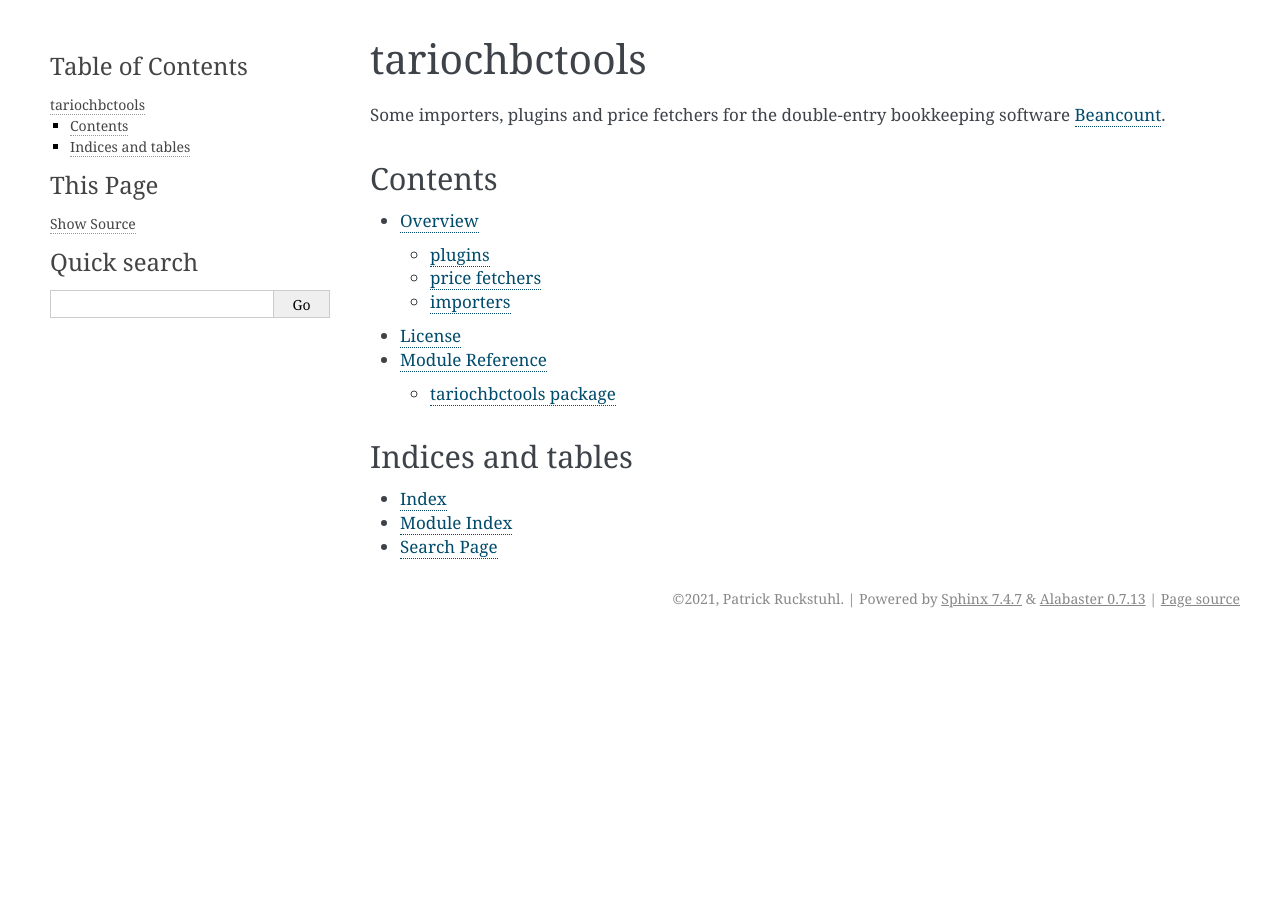
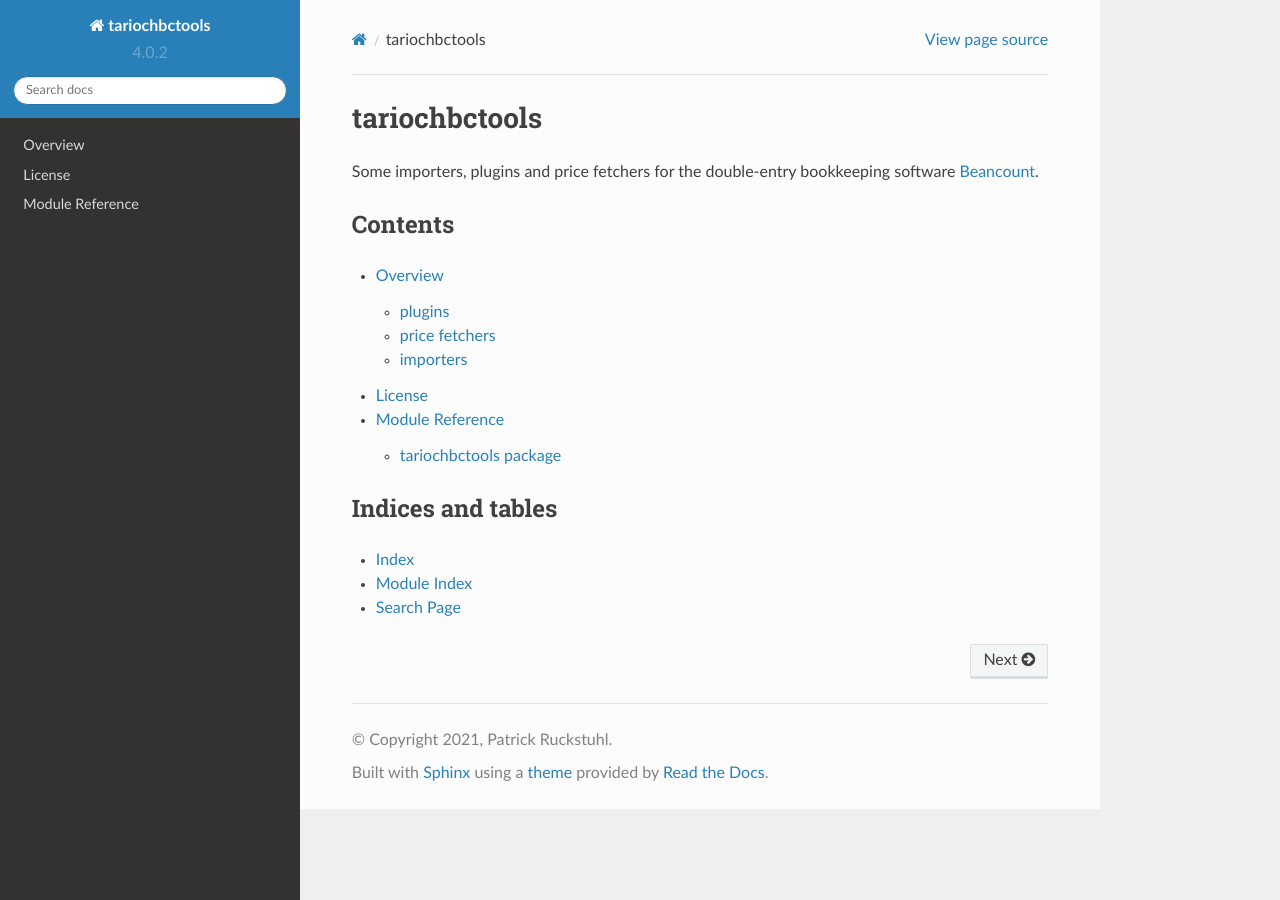
Before and after one commit to tarioch/beancounttools, a Sphinx documentation site: the page built from docs/index.rst, in a window 1280 px wide. Built offline with Sphinx 7.4.7 and the Read the Docs theme 2.0.0, drawn with Linux system fonts in a browser that asks for light colours.

Commit message:
use rdt theme

```diff
--- a/docs/conf.py
+++ b/docs/conf.py
@@ -78,6 +78,7 @@
     "sphinx.ext.ifconfig",
     "sphinx.ext.mathjax",
     "sphinx.ext.napoleon",
+    "sphinx_rtd_theme",
 ]
 
 # Add any paths that contain templates here, relative to this directory.
@@ -147,15 +148,12 @@
 
 # The theme to use for HTML and HTML Help pages.  See the documentation for
 # a list of builtin themes.
-html_theme = "alabaster"
+html_theme = "sphinx_rtd_theme"
 
 # Theme options are theme-specific and customize the look and feel of a theme
 # further.  For a list of options available for each theme, see the
 # documentation.
-html_theme_options = {
-    "sidebar_width": "300px",
-    "page_width": "1200px"
-}
+html_theme_options = {"sidebar_width": "300px", "page_width": "1200px"}
 
 # Add any paths that contain custom themes here, relative to this directory.
 # html_theme_path = []
@@ -245,7 +243,13 @@
 # Grouping the document tree into LaTeX files. List of tuples
 # (source start file, target name, title, author, documentclass [howto/manual]).
 latex_documents = [
-    ("index", "user_guide.tex", "tariochbctools Documentation", "Patrick Ruckstuhl", "manual")
+    (
+        "index",
+        "user_guide.tex",
+        "tariochbctools Documentation",
+        "Patrick Ruckstuhl",
+        "manual",
+    )
 ]
 
 # The name of an image file (relative to this directory) to place at the top of
--- a/docs/requirements.txt
+++ b/docs/requirements.txt
@@ -2,4 +2,4 @@
 # To build the module reference correctly, make sure every external package
 # under `install_requires` in `setup.cfg` is also listed here!
 sphinx>=3.2.1
-# sphinx_rtd_theme
+sphinx_rtd_theme
```
